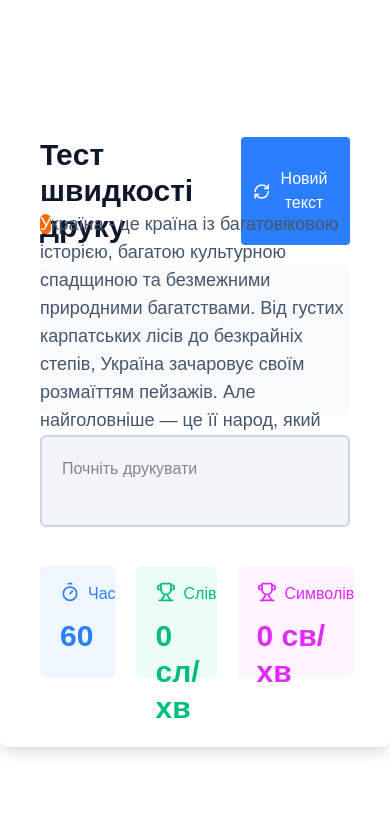
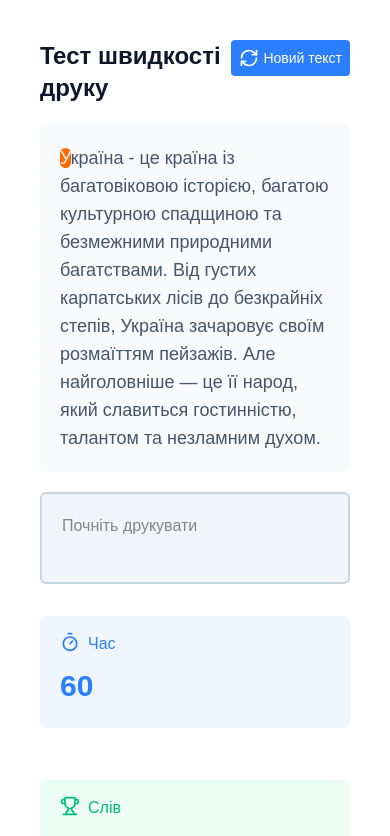
Before and after one commit to invincible7f/print-speed-test, a Next.js app: page / in a window 390 px wide. Shown: the top 836 px of the page. Built offline with nearby package versions, Linux system fonts and the light colour scheme.

Commit message:
optimized

```diff
--- a/package.json
+++ b/package.json
@@ -19,10 +19,12 @@
     "@types/node": "^20",
     "@types/react": "^19",
     "@types/react-dom": "^19",
+    "autoprefixer": "^10.4.24",
     "babel-plugin-react-compiler": "1.0.0",
     "eslint": "^9",
     "eslint-config-next": "16.1.4",
-    "tailwindcss": "^4",
+    "postcss": "^8.5.6",
+    "tailwindcss": "^4.2.0",
     "typescript": "^5"
   }
 }
--- a/src/app/Container/Container.tsx
+++ b/src/app/Container/Container.tsx
@@ -17,10 +17,10 @@ export default function Container() {
 
 
   return (
-    <div className="relative max-w-4xl mx-auto bg-white rounded-lg shadow-lg overflow-hidden h-[650px] p-10">
+    <div className="relative max-w-4xl mx-auto bg-white rounded-lg shadow-lg overflow-hidden h-auto p-10">
       <div className="flex justify-between ">
-        <h1 className="text-slate-900 font-bold text-3xl ">
-          Tecт швидкості друку
+        <h1 className="text-slate-900 font-bold text-2xl md:text-3xl ">
+          Tecт швидкості <br className="sm:hidden"/>друку
         </h1>
       <Button handleRestart={handleRestart} reset={reset}/>
       </div>
--- a/src/app/components/Button/Button.tsx
+++ b/src/app/components/Button/Button.tsx
@@ -9,10 +9,10 @@ export default function Button({handleRestart,reset}:ButtonProps) {
 
 
   return (
-    <button className="flex justify-between items-center  bg-blue-500 rounded-sm  text-white text-md w-40 p-3 hover:bg-blue-400 hover:scale-95 transition duration-500 ease-in-out "
+    <button className="flex  items-center gap-1 md:gap-3 h-1/2  bg-blue-500 rounded-sm text-sm  text-white sm:text-md  md:w-36 p-2 sm:p-3  hover:bg-blue-400 hover:scale-98 transition duration-500 ease-in-out "
     onClick={()=>{ handleRestart()
     }}>
-      <RefreshCw size={23} /> Новий текст{" "}
+      <RefreshCw size={20} /> Новий текст
     </button>
   );
 }
--- a/src/app/components/RandomText/RandomText.tsx
+++ b/src/app/components/RandomText/RandomText.tsx
@@ -22,8 +22,8 @@ export default function RandomText({mounted,  symbols,currentIndex }:RandomTextP
 
 
   return (
-    <div className="flex bg-slate-50 items-center mt-5 rounded-md h-[150px]">
-      <p className="text-lg mt-5">     {symbols.map((item, index) => {
+    <div className="flex bg-slate-50 w-full items-center mt-5 rounded-md h-auto p-5">
+      <p className="text-lg "> {symbols.map((item, index) => {
         let colorClass = "text-slate-600"
         if(index < currentIndex){
           colorClass = "text-emerald-500"
--- a/src/app/components/Rezult/Rezult.tsx
+++ b/src/app/components/Rezult/Rezult.tsx
@@ -110,7 +110,7 @@ useEffect(() => {
       symbols={symbols}
        currentIndex={currentIndex}/>
 
-<div className="relative">
+<div className="relative flex w-full">
    {timer === 0 && <div className="w-full opacity-40 absolute bg-slate-100 inset-0 "></div>}
       <textarea
         className={`bg-slate-100 mt-5 w-full resize-none p-5 rounded-md border-2 border-slate-300`}
@@ -138,22 +138,22 @@ useEffect(() => {
       }
       ></textarea>
       </div>
-      <div className="flex justify-between gap-5 w-full ">
-        <div className="flex mt-8 bg-blue-50 w-96 h-28 flex-col text-blue-500 rounded-md">
+      <div className="flex flex-col sm:flex-row justify-center items-center sm:justify-between gap-5 w-full ">
+        <div className="flex mt-8 bg-blue-50 w-full md:w-96 h-28 flex-col text-blue-500 rounded-md">
           <p className="flex mt-4 ml-5">
             <Timer size={20} />
             <span className="ml-2">Час</span>
           </p>
           <h3 className="ml-5 mt-3 text-3xl font-bold">{timer}</h3>
         </div>
-        <div className="flex flex-col mt-8 bg-emerald-50   text-emerald-500 w-96 h-28 rounded-md">
+        <div className="flex flex-col mt-8 bg-emerald-50   w-full text-emerald-500 md:w-96 h-28 rounded-md">
           <p className="flex mt-4 ml-5">
             <Trophy size={20} />
             <span className="ml-2">Слів</span>
           </p>
           <h3 className="ml-5 mt-3 text-3xl font-bold">{wordCount} сл/хв</h3>
         </div>
-        <div className="flex  flex-col mt-8 bg-fuchsia-50 text-fuchsia-500 w-96 h-28 rounded-md">
+        <div className="flex  flex-col mt-8 bg-fuchsia-50 w-full text-fuchsia-500 md:w-96 h-28 rounded-md">
           <p className="flex mt-4 ml-5">
             <Trophy size={20} />
             <span className="ml-2">Символів</span>
--- a/src/app/page.tsx
+++ b/src/app/page.tsx
@@ -1,7 +1,7 @@
 import Container from "./Container/Container";
 export default function Home() {
   return (
-      <main className="flex min-h-screen w-full   items-center justify-between">
+      <main className="flex min-h-screen w-full items-center justify-between">
 <Container/>
       </main>
 
```
Also changed, not shown: 1 other file (tests, documents, lock files or other folders).
